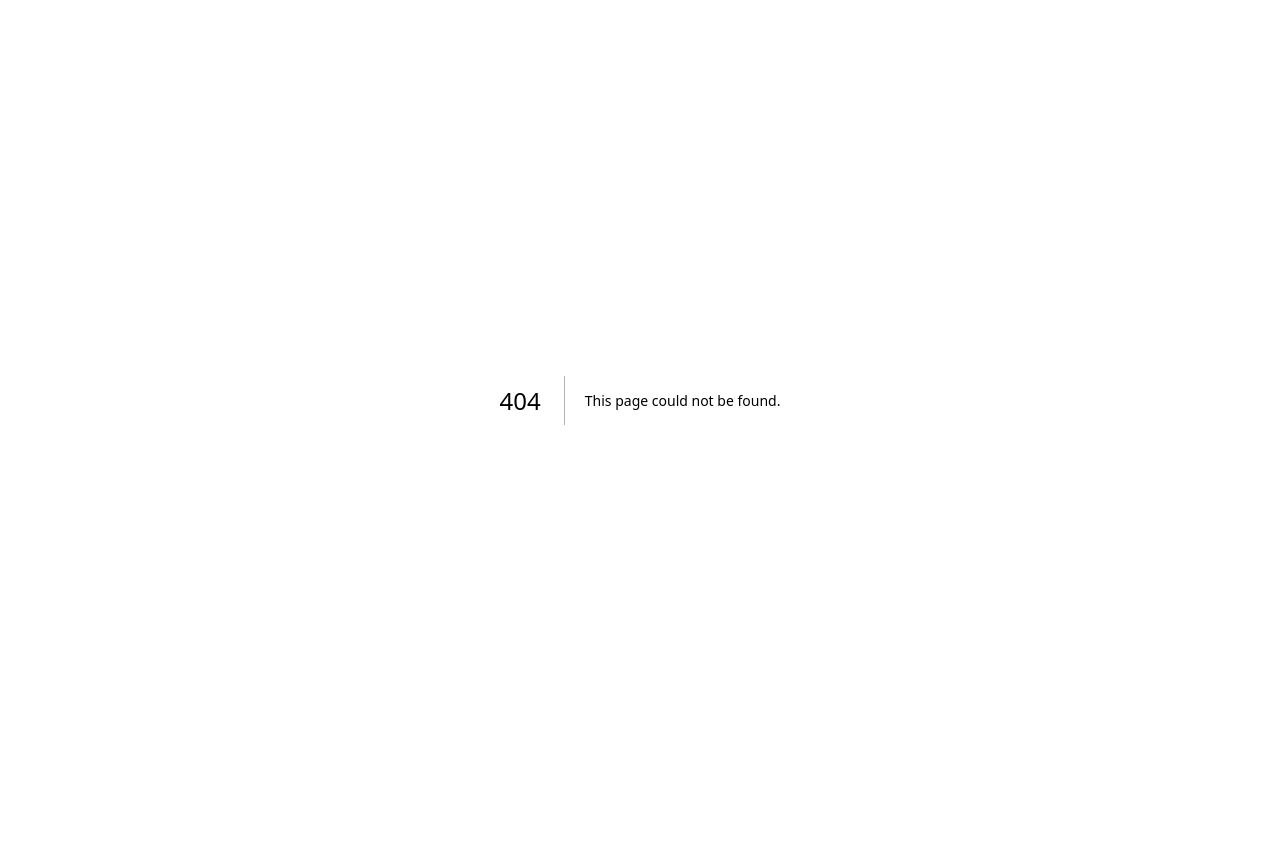
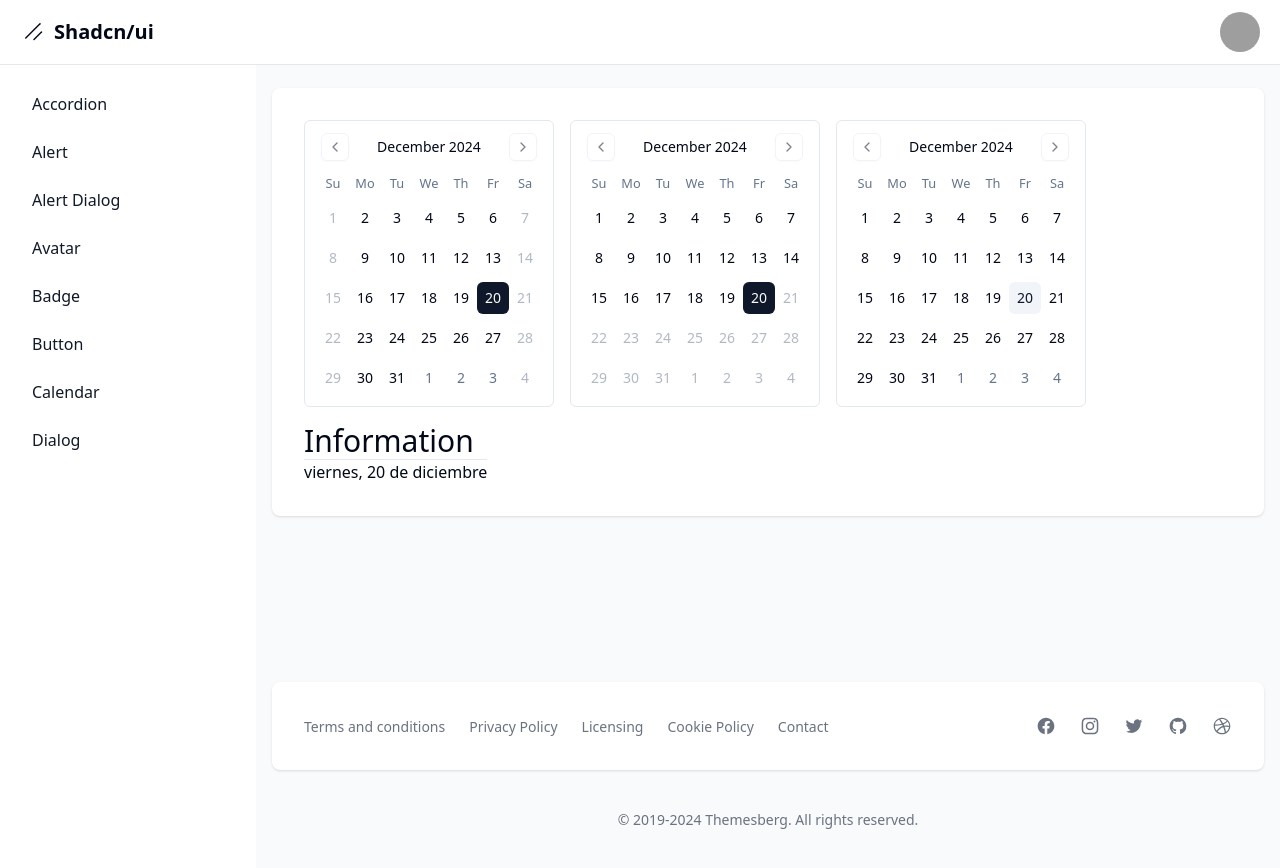
Before and after one commit to Ruli-AlSe/shadcn-dashboard, a Next.js app: page /dashboard/calendar in a window 1280 px wide. Before the commit this address had no page. Before the commit the page ends 800 px from the top, so only its background shows below. Built offline with nearby package versions, Linux system fonts and the light colour scheme; grey boxes are pictures that could not be loaded.

Commit message:
Install and test avatar and calendar components

```diff
--- a/package.json
+++ b/package.json
@@ -11,14 +11,17 @@
   "dependencies": {
     "@radix-ui/react-accordion": "^1.2.2",
     "@radix-ui/react-alert-dialog": "^1.1.4",
+    "@radix-ui/react-avatar": "^1.1.2",
     "@radix-ui/react-dialog": "^1.1.4",
     "@radix-ui/react-label": "^2.1.1",
     "@radix-ui/react-slot": "^1.1.1",
     "class-variance-authority": "^0.7.1",
     "clsx": "^2.1.1",
+    "date-fns": "^4.1.0",
     "lucide-react": "^0.469.0",
     "next": "15.1.2",
     "react": "^19.0.0",
+    "react-day-picker": "8.10.1",
     "react-dom": "^19.0.0",
     "tailwind-merge": "^2.5.5",
     "tailwindcss-animate": "^1.0.7"
--- /dev/null
+++ b/src/app/dashboard/avatar/page.tsx
@@ -0,0 +1,14 @@
+import { Avatar, AvatarFallback, AvatarImage } from '@/components/ui/avatar';
+
+export default function AvatarPage() {
+  return (
+    <div className="h-[500px] flex justify-center items-center">
+      <Avatar>
+        <AvatarImage src="https://github.com/shadcn.png" alt="@shadcn" />
+        <AvatarFallback>CN</AvatarFallback>
+      </Avatar>
+
+      <p className="m-2">@shadcn</p>
+    </div>
+  );
+}
--- /dev/null
+++ b/src/app/dashboard/calendar/page.tsx
@@ -0,0 +1,49 @@
+'use client';
+
+import { Calendar } from '@/components/ui/calendar';
+import { useState } from 'react';
+
+export default function CalendarPage() {
+  const [date, setDate] = useState<Date | undefined>(new Date());
+  const [multipleDates, setMultipleDates] = useState<Date[] | undefined>([]);
+
+  const smallDate = date?.toLocaleDateString('es-ES', {
+    weekday: 'long',
+    day: 'numeric',
+    month: 'long',
+  });
+
+  return (
+    <div className="flex flex-col sm:flex-wrap sm:flex-row gap-4">
+      <Calendar
+        mode="single"
+        selected={date}
+        onSelect={setDate}
+        className="rounded-md border"
+        disabled={(date) => date.getDay() === 0 || date.getDay() === 6}
+      />
+      <Calendar
+        mode="single"
+        selected={date}
+        onSelect={setDate}
+        className="rounded-md border"
+        disabled={(date) => date > new Date()}
+      />
+      <Calendar
+        mode="multiple"
+        selected={multipleDates}
+        onSelect={setMultipleDates}
+        className="rounded-md border"
+      />
+
+      <div>
+        <h1 className="text-3xl">Information</h1>
+        <div className="border-b"></div>
+        <p>{smallDate}</p>
+        <p className="flex flex-wrap">
+          {multipleDates?.map((date) => date.toLocaleDateString()).join(', ')}
+        </p>
+      </div>
+    </div>
+  );
+}
--- a/src/app/dashboard/layout.tsx
+++ b/src/app/dashboard/layout.tsx
@@ -1,6 +1,7 @@
 // https://tailwindcomponents.com/component/tailwind-css-admin-dashboard-layout
 // https://gist.github.com/Klerith/3949f1c8b884d7101e378dfb668f0f3a
 
+import { Avatar, AvatarFallback, AvatarImage } from '@/components/ui/avatar';
 import Link from 'next/link';
 
 const links = [
@@ -10,6 +11,8 @@ const links = [
   { name: 'alert dialog', href: 'alert-dialog' },
   { name: 'dialog', href: 'dialog' },
   { name: 'badge', href: 'badge' },
+  { name: 'calendar', href: 'calendar' },
+  { name: 'avatar', href: 'avatar' },
 ].sort((a, b) => a.name.localeCompare(b.name));
 
 export default function DashboardLayout({ children }: { children: React.ReactNode }) {
@@ -84,9 +87,10 @@ export default function DashboardLayout({ children }: { children: React.ReactNod
             </div>
             <div className="flex items-center">
               {/* User Avatar */}
-              <div className="bg-blue-500 text-white p-2 rounded-full w-12 h-12 flex items-center justify-center">
-                FH
-              </div>
+              <Avatar>
+                <AvatarImage src="https://github.com/shadcn.png" alt="@shadcn" />
+                <AvatarFallback>CN</AvatarFallback>
+              </Avatar>
             </div>
           </div>
         </div>
--- /dev/null
+++ b/src/components/ui/avatar.tsx
@@ -0,0 +1,50 @@
+"use client"
+
+import * as React from "react"
+import * as AvatarPrimitive from "@radix-ui/react-avatar"
+
+import { cn } from "@/lib/utils"
+
+const Avatar = React.forwardRef<
+  React.ElementRef<typeof AvatarPrimitive.Root>,
+  React.ComponentPropsWithoutRef<typeof AvatarPrimitive.Root>
+>(({ className, ...props }, ref) => (
+  <AvatarPrimitive.Root
+    ref={ref}
+    className={cn(
+      "relative flex h-10 w-10 shrink-0 overflow-hidden rounded-full",
+      className
+    )}
+    {...props}
+  />
+))
+Avatar.displayName = AvatarPrimitive.Root.displayName
+
+const AvatarImage = React.forwardRef<
+  React.ElementRef<typeof AvatarPrimitive.Image>,
+  React.ComponentPropsWithoutRef<typeof AvatarPrimitive.Image>
+>(({ className, ...props }, ref) => (
+  <AvatarPrimitive.Image
+    ref={ref}
+    className={cn("aspect-square h-full w-full", className)}
+    {...props}
+  />
+))
+AvatarImage.displayName = AvatarPrimitive.Image.displayName
+
+const AvatarFallback = React.forwardRef<
+  React.ElementRef<typeof AvatarPrimitive.Fallback>,
+  React.ComponentPropsWithoutRef<typeof AvatarPrimitive.Fallback>
+>(({ className, ...props }, ref) => (
+  <AvatarPrimitive.Fallback
+    ref={ref}
+    className={cn(
+      "flex h-full w-full items-center justify-center rounded-full bg-muted",
+      className
+    )}
+    {...props}
+  />
+))
+AvatarFallback.displayName = AvatarPrimitive.Fallback.displayName
+
+export { Avatar, AvatarImage, AvatarFallback }
--- /dev/null
+++ b/src/components/ui/calendar.tsx
@@ -0,0 +1,76 @@
+"use client"
+
+import * as React from "react"
+import { ChevronLeft, ChevronRight } from "lucide-react"
+import { DayPicker } from "react-day-picker"
+
+import { cn } from "@/lib/utils"
+import { buttonVariants } from "@/components/ui/button"
+
+export type CalendarProps = React.ComponentProps<typeof DayPicker>
+
+function Calendar({
+  className,
+  classNames,
+  showOutsideDays = true,
+  ...props
+}: CalendarProps) {
+  return (
+    <DayPicker
+      showOutsideDays={showOutsideDays}
+      className={cn("p-3", className)}
+      classNames={{
+        months: "flex flex-col sm:flex-row space-y-4 sm:space-x-4 sm:space-y-0",
+        month: "space-y-4",
+        caption: "flex justify-center pt-1 relative items-center",
+        caption_label: "text-sm font-medium",
+        nav: "space-x-1 flex items-center",
+        nav_button: cn(
+          buttonVariants({ variant: "outline" }),
+          "h-7 w-7 bg-transparent p-0 opacity-50 hover:opacity-100"
+        ),
+        nav_button_previous: "absolute left-1",
+        nav_button_next: "absolute right-1",
+        table: "w-full border-collapse space-y-1",
+        head_row: "flex",
+        head_cell:
+          "text-muted-foreground rounded-md w-8 font-normal text-[0.8rem]",
+        row: "flex w-full mt-2",
+        cell: cn(
+          "relative p-0 text-center text-sm focus-within:relative focus-within:z-20 [&:has([aria-selected])]:bg-accent [&:has([aria-selected].day-outside)]:bg-accent/50 [&:has([aria-selected].day-range-end)]:rounded-r-md",
+          props.mode === "range"
+            ? "[&:has(>.day-range-end)]:rounded-r-md [&:has(>.day-range-start)]:rounded-l-md first:[&:has([aria-selected])]:rounded-l-md last:[&:has([aria-selected])]:rounded-r-md"
+            : "[&:has([aria-selected])]:rounded-md"
+        ),
+        day: cn(
+          buttonVariants({ variant: "ghost" }),
+          "h-8 w-8 p-0 font-normal aria-selected:opacity-100"
+        ),
+        day_range_start: "day-range-start",
+        day_range_end: "day-range-end",
+        day_selected:
+          "bg-primary text-primary-foreground hover:bg-primary hover:text-primary-foreground focus:bg-primary focus:text-primary-foreground",
+        day_today: "bg-accent text-accent-foreground",
+        day_outside:
+          "day-outside text-muted-foreground aria-selected:bg-accent/50 aria-selected:text-muted-foreground",
+        day_disabled: "text-muted-foreground opacity-50",
+        day_range_middle:
+          "aria-selected:bg-accent aria-selected:text-accent-foreground",
+        day_hidden: "invisible",
+        ...classNames,
+      }}
+      components={{
+        IconLeft: ({ className, ...props }) => (
+          <ChevronLeft className={cn("h-4 w-4", className)} {...props} />
+        ),
+        IconRight: ({ className, ...props }) => (
+          <ChevronRight className={cn("h-4 w-4", className)} {...props} />
+        ),
+      }}
+      {...props}
+    />
+  )
+}
+Calendar.displayName = "Calendar"
+
+export { Calendar }
```
Also changed, not shown: 1 other file (tests, documents, lock files or other folders).
